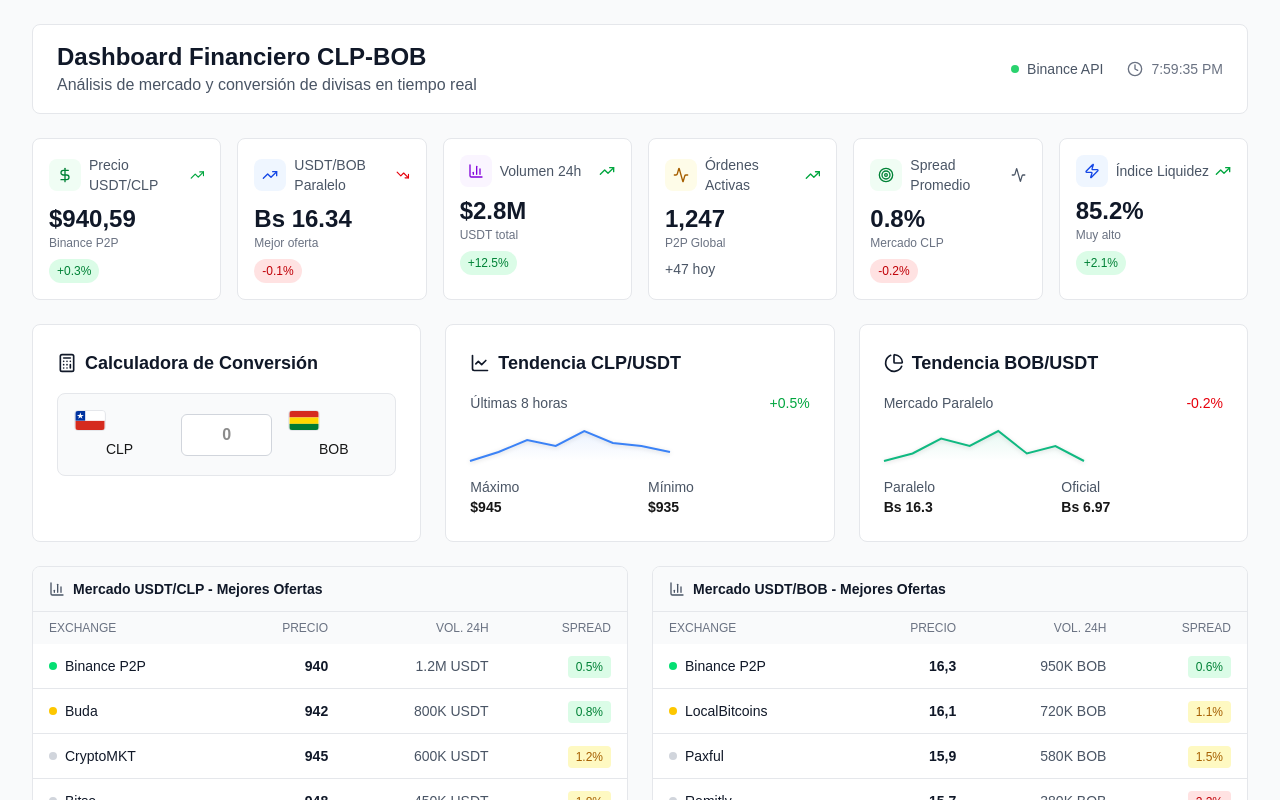
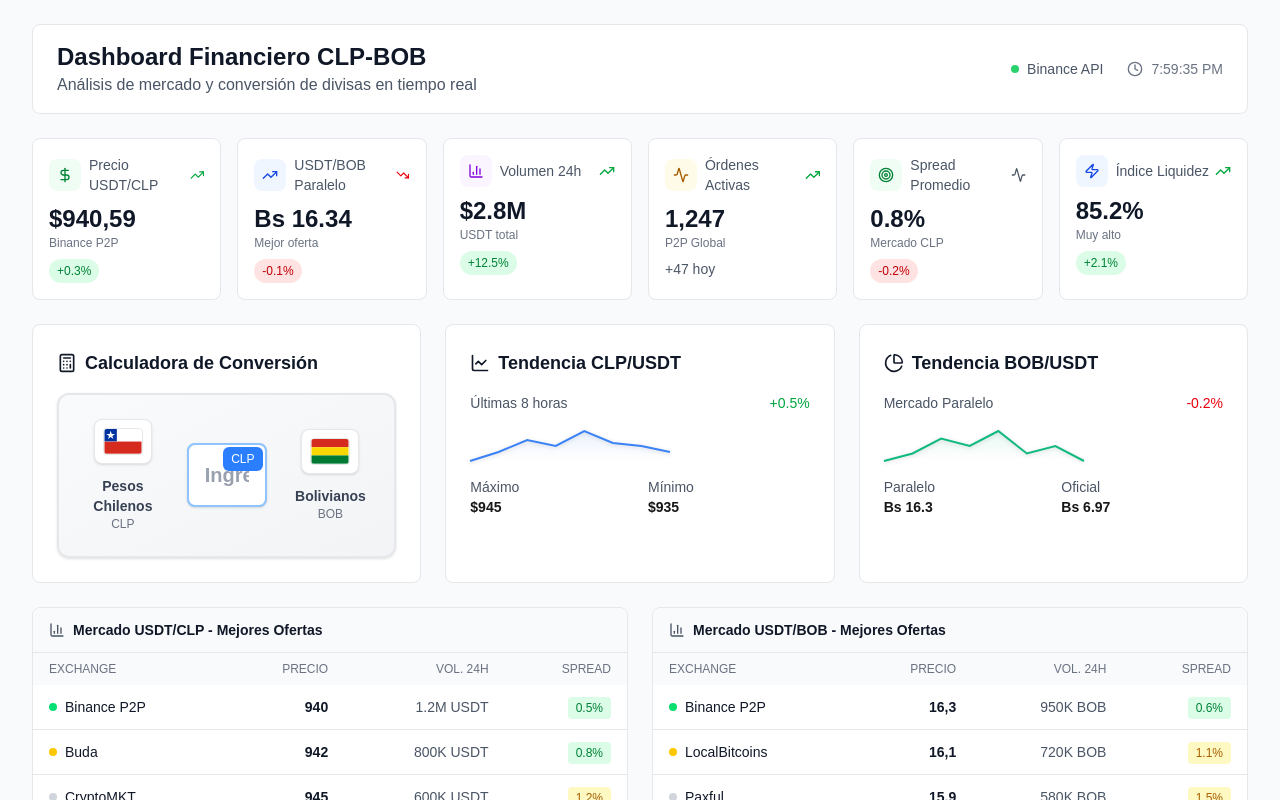
Before and after one commit to hfhc2025/calc2ALti, a Next.js app: page / in a window 1280 px wide. Shown: the top 800 px of the page. Built offline with nearby package versions, Linux system fonts and the light colour scheme.

Commit message:
🚀 Último ajuste visual y lógico en page principal

```diff
--- a/app/page.tsx
+++ b/app/page.tsx
@@ -242,8 +242,13 @@ function useMarketData() {
 /* ────────  Main Dashboard Component  ──────── */
 export default function FinancialDashboard() {
   const [clpInput, setClpInput] = useState('')
-  const [lastUpdate] = useState(new Date())
+  const [lastUpdate, setLastUpdate] = useState<Date | null>(null)
   const marketData = useMarketData()
+
+  // Fix hydration mismatch by setting time on client side only
+  useEffect(() => {
+    setLastUpdate(new Date())
+  }, [])
 
   const amountClp = cleanNumber(clpInput)
   const usdt = amountClp ? amountClp / marketData.rates.clpPerUSDT : 0
@@ -268,7 +273,7 @@ export default function FinancialDashboard() {
               </div>
               <div className="flex items-center gap-2 text-gray-500">
                 <Clock className="w-4 h-4" />
-                <span>{lastUpdate.toLocaleTimeString()}</span>
+                <span>{lastUpdate ? lastUpdate.toLocaleTimeString() : '--:--:--'}</span>
               </div>
             </div>
           </div>
@@ -341,46 +346,74 @@ export default function FinancialDashboard() {
               Calculadora de Conversión
             </h3>
             <div className="space-y-4">
-              <div className="bg-gray-50 border border-gray-200 rounded-lg p-4">
-                <div className="grid grid-cols-3 gap-4 items-center">
+              <div className="bg-gradient-to-br from-gray-50 to-gray-100 border-2 border-gray-200 rounded-xl p-6 shadow-sm">
+                <div className="grid grid-cols-3 gap-6 items-center">
                   <div className="text-center">
-                    <ChileFlag size={32} />
-                    <div className="mt-2 text-sm font-medium">CLP</div>
+                    <div className="mx-auto mb-3 p-2 bg-white rounded-lg shadow-sm border border-gray-200 w-fit">
+                      <ChileFlag size={40} />
+                    </div>
+                    <div className="text-sm font-semibold text-gray-700">Pesos Chilenos</div>
+                    <div className="text-xs text-gray-500">CLP</div>
                   </div>
-                  <div>
+                  <div className="relative">
+                    <div className="absolute inset-0 bg-gradient-to-r from-blue-500 to-purple-600 rounded-lg opacity-20"></div>
                     <input
                       type="text"
-                      className="w-full text-center bg-white border border-gray-300 rounded-md px-3 py-2 font-semibold focus:outline-none focus:ring-2 focus:ring-blue-500"
-                      placeholder="0"
+                      className="relative w-full text-center bg-white border-2 border-blue-300 rounded-lg px-4 py-4 text-xl font-bold text-gray-900 placeholder-gray-400 focus:outline-none focus:ring-4 focus:ring-blue-200 focus:border-blue-500 transition-all duration-200 shadow-sm"
+                      placeholder="Ingresa monto"
                       value={clpInput}
                       onChange={e => setClpInput(e.target.value)}
                     />
+                    <div className="absolute top-1 right-1 bg-blue-500 text-white text-xs px-2 py-1 rounded-md font-medium">
+                      CLP
+                    </div>
                   </div>
                   <div className="text-center">
-                    <BoliviaFlag size={32} />
-                    <div className="mt-2 text-sm font-medium">BOB</div>
+                    <div className="mx-auto mb-3 p-2 bg-white rounded-lg shadow-sm border border-gray-200 w-fit">
+                      <BoliviaFlag size={40} />
+                    </div>
+                    <div className="text-sm font-semibold text-gray-700">Bolivianos</div>
+                    <div className="text-xs text-gray-500">BOB</div>
                   </div>
                 </div>
               </div>
 
               {amountClp > 0 && (
-                <div className="space-y-3 bg-blue-50 border border-blue-200 rounded-lg p-4">
-                  <div className="flex justify-between items-center">
-                    <span className="text-sm text-gray-600">USDT Equivalente:</span>
-                    <span className="font-semibold">{fmt(usdt)} USDT</span>
+                <div className="space-y-4 bg-gradient-to-br from-blue-50 to-indigo-50 border-2 border-blue-200 rounded-xl p-6 shadow-sm">
+                  <div className="text-center mb-4">
+                    <div className="inline-flex items-center gap-2 bg-blue-100 text-blue-800 px-3 py-1 rounded-full text-sm font-medium">
+                      <ArrowRightLeft className="w-4 h-4" />
+                      Resultado de Conversión
+                    </div>
                   </div>
-                  <div className="flex justify-between items-center">
-                    <span className="text-sm text-gray-600">BOB (Paralelo):</span>
-                    <span className="font-semibold text-green-600">{fmt(bobParalelo)} BOB</span>
+                  <div className="grid grid-cols-1 gap-4">
+                    <div className="bg-white rounded-lg p-4 border border-blue-200 shadow-sm">
+                      <div className="flex justify-between items-center">
+                        <span className="text-sm font-medium text-gray-600">USDT Equivalente:</span>
+                        <span className="text-lg font-bold text-gray-900">{fmt(usdt)} USDT</span>
+                      </div>
+                    </div>
+                    <div className="bg-gradient-to-r from-green-50 to-emerald-50 rounded-lg p-4 border border-green-200 shadow-sm">
+                      <div className="flex justify-between items-center">
+                        <span className="text-sm font-medium text-gray-600">BOB (Mercado Paralelo):</span>
+                        <span className="text-lg font-bold text-green-600">{fmt(bobParalelo)} BOB</span>
+                      </div>
+                    </div>
+                    <div className="bg-gradient-to-r from-blue-50 to-sky-50 rounded-lg p-4 border border-blue-200 shadow-sm">
+                      <div className="flex justify-between items-center">
+                        <span className="text-sm font-medium text-gray-600">BOB (Tipo Oficial):</span>
+                        <span className="text-lg font-bold text-blue-600">{fmt(bobOficial)} BOB</span>
+                      </div>
+                    </div>
                   </div>
-                  <div className="flex justify-between items-center">
-                    <span className="text-sm text-gray-600">BOB (Oficial):</span>
-                    <span className="font-semibold text-blue-600">{fmt(bobOficial)} BOB</span>
-                  </div>
-                  <div className="pt-2 border-t border-blue-200">
-                    <span className="text-sm text-green-700 font-medium">
-                      Diferencia: +{fmt(bobParalelo - bobOficial)} BOB ({((bobParalelo/bobOficial - 1) * 100).toFixed(1)}%)
-                    </span>
+                  <div className="bg-gradient-to-r from-yellow-50 to-orange-50 border border-yellow-200 rounded-lg p-4 text-center">
+                    <div className="text-sm font-medium text-yellow-800 mb-1">💰 Ganancia por Arbitraje</div>
+                    <div className="text-lg font-bold text-green-700">
+                      +{fmt(bobParalelo - bobOficial)} BOB
+                    </div>
+                    <div className="text-sm text-yellow-700">
+                      ({((bobParalelo/bobOficial - 1) * 100).toFixed(1)}% más que el tipo oficial)
+                    </div>
                   </div>
                 </div>
               )}
```
